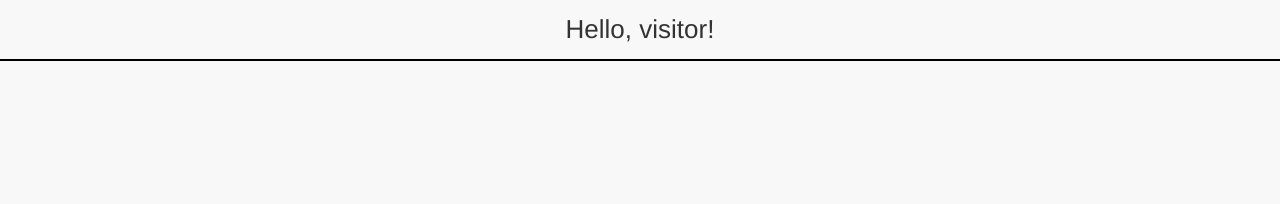
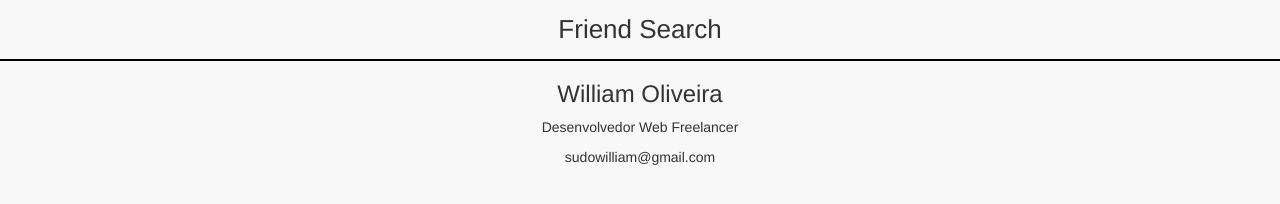
Before and after one commit to gnuwilliam/angular-mobile, a website: page index.html in a window 1280 px wide. Drawn offline with Linux system fonts and the light colour scheme; a web font is replaced by a local one.

Commit message:
html changes

```diff
--- a/index.html
+++ b/index.html
@@ -10,11 +10,16 @@
 
   <body>
     <header>
-      <h1>Hello, visitor!</h1>
+      <h1>Friend Search</h1>
     </header>
 
     <div class="container">
       <div class="main text-center">
+        <div class="card">
+          <h3>William Oliveira</h3>
+          <p>Desenvolvedor Web Freelancer</p>
+          <p>sudowilliam@gmail.com</p>
+        </div>
       </div>
     </div>
 
```
